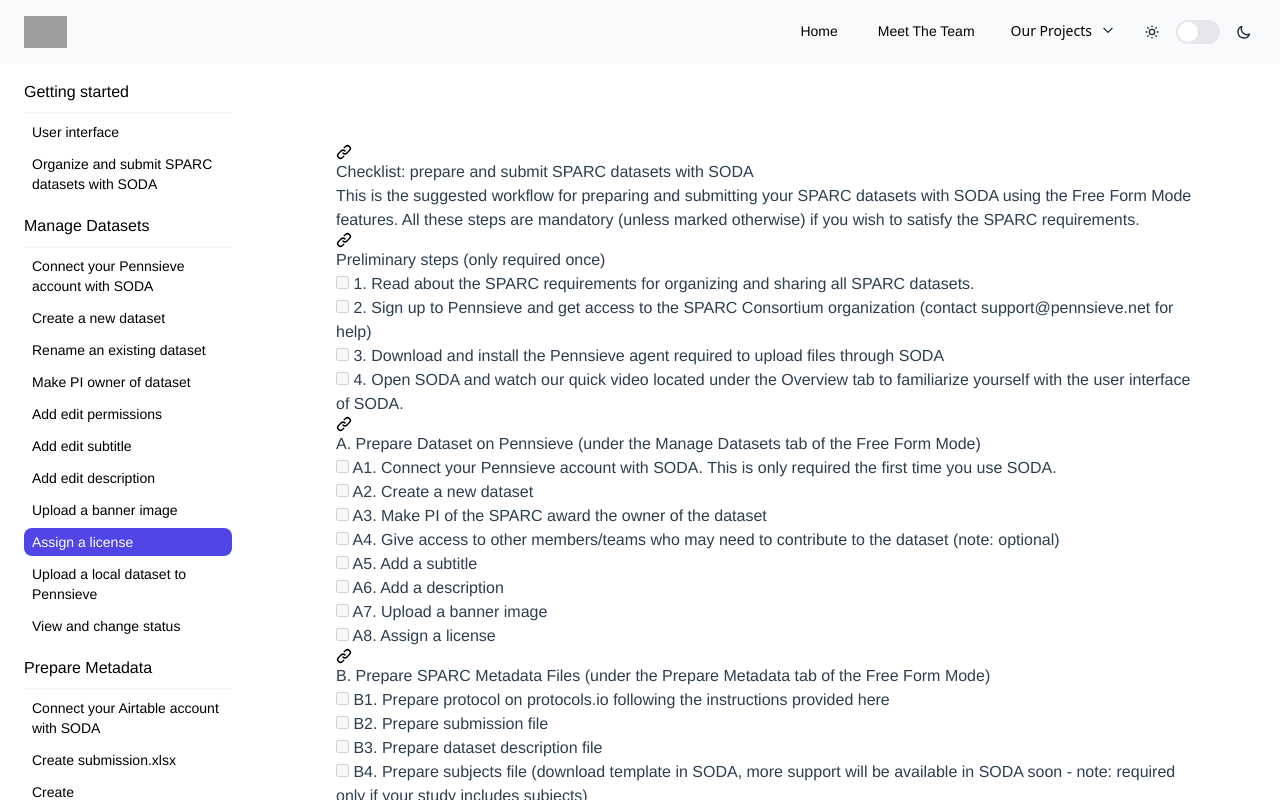
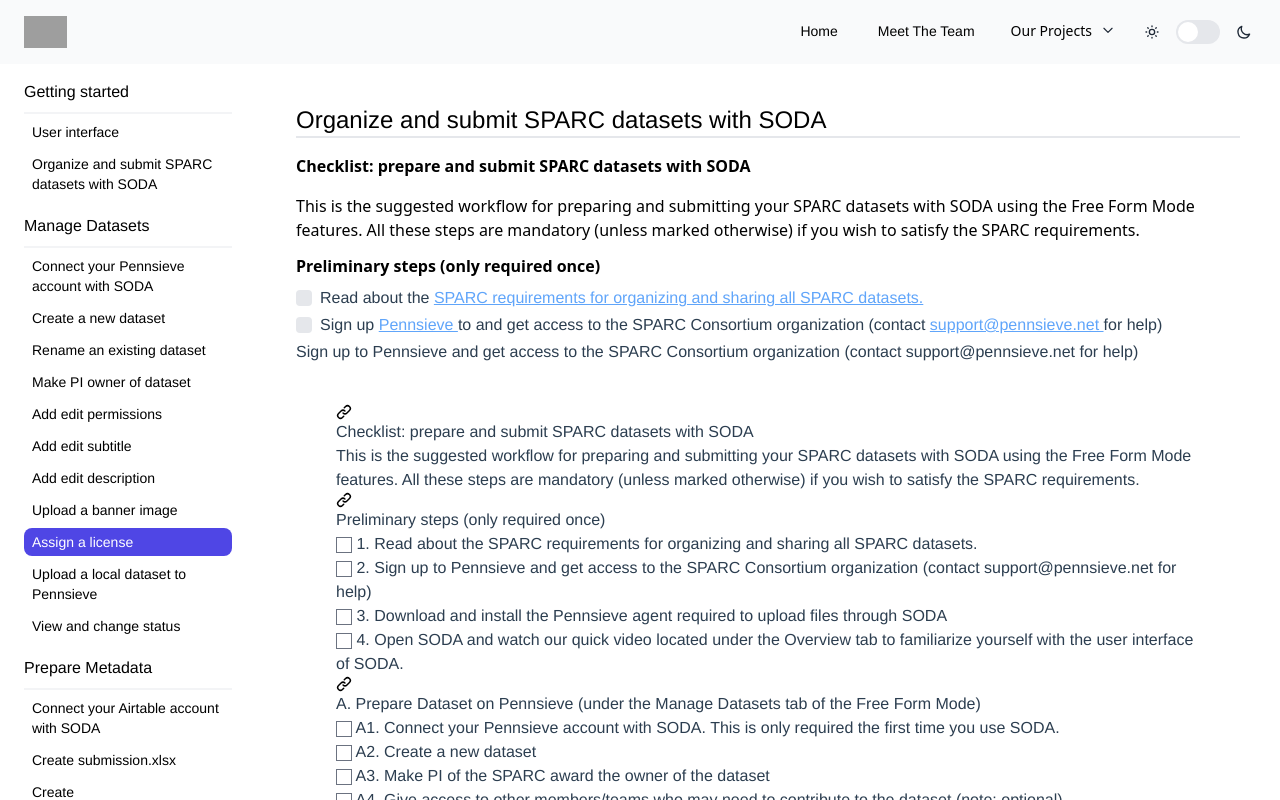
Before and after one commit to fairdataihub/fairdataihub.org, a Vue app: page /sodasparc/docs/Assign-a-license in a window 1280 px wide. Built offline with nearby package versions, Linux system fonts and the light colour scheme; grey boxes are pictures that could not be loaded.

Commit message:
Added form

```diff
--- a/package.json
+++ b/package.json
@@ -16,6 +16,7 @@
     "vueperslides": "^3.3.1"
   },
   "devDependencies": {
+    "@tailwindcss/forms": "^0.3.3",
     "@vue/cli-plugin-babel": "~4.5.0",
     "@vue/cli-plugin-eslint": "~4.5.0",
     "@vue/cli-service": "~4.5.0",
--- a/src/components/SodasparcDocs/docs/getting-started/OrganizeSubmit.vue
+++ b/src/components/SodasparcDocs/docs/getting-started/OrganizeSubmit.vue
@@ -1,4 +1,101 @@
 <template>
+  <div>
+    <base-docs-title :title="`Organize and submit SPARC datasets with SODA`">
+    </base-docs-title>
+  </div>
+
+  <div class="flex flex-col mb-3">
+    <h2
+      class="font-sans font-semibold text-base text-black dark:text-white mb-4"
+    >
+      Checklist: prepare and submit SPARC datasets with SODA
+    </h2>
+    <h3 class="font-sans text-base text-black dark:text-white">
+      This is the suggested workflow for preparing and submitting your SPARC
+      datasets with SODA using the Free Form Mode features. All these steps are
+      mandatory (unless marked otherwise) if you wish to satisfy the SPARC
+      requirements.
+    </h3>
+  </div>
+
+  <div class="flex flex-col">
+    <h2
+      class="font-sans font-semibold text-base text-black dark:text-white mb-2"
+    >
+      Preliminary steps (only required once)
+    </h2>
+    <form class="flex flex-col">
+      <div>
+        <label class="inline-flex items-center">
+          <input
+            type="checkbox"
+            class="
+              rounded
+              bg-gray-200
+              border-transparent
+              focus:border-transparent focus:bg-gray-200
+              text-black
+              dark:text-white
+              focus:ring-1 focus:ring-offset-2 focus:ring-gray-500
+            "
+            disabled
+          />
+          <span class="ml-2">
+            Read about the
+            <a
+              href="https://sparc.science/help/7k8nEPuw3FjOq2HuS8OVsd"
+              target="_blank"
+              class="underline text-blue-400"
+            >
+              SPARC requirements for organizing and sharing all SPARC
+              datasets.</a
+            >
+          </span>
+        </label>
+      </div>
+      <div>
+        <label class="inline-flex items-center">
+          <input
+            type="checkbox"
+            class="
+              rounded
+              bg-gray-200
+              border-transparent
+              focus:border-transparent focus:bg-gray-200
+              text-black
+              dark:text-white
+              focus:ring-1 focus:ring-offset-2 focus:ring-gray-500
+            "
+            disabled
+          />
+          <span class="ml-2">
+            Sign up
+
+            <a
+              href="https://app.pennsieve.net/"
+              target="_blank"
+              class="underline text-blue-400"
+            >
+              Pennsieve
+            </a>
+            to and get access to the SPARC Consortium organization (contact
+            <a
+              href="mailto:support@pennsieve.net"
+              target="_blank"
+              class="underline text-blue-400"
+            >
+              support@pennsieve.net
+            </a>
+            for help)
+          </span>
+        </label>
+      </div>
+    </form>
+  </div>
+
+  Sign up to Pennsieve and get access to the SPARC Consortium organization
+  (contact support@pennsieve.net for help)
+
   <div class="p-10">
     <div class="markdown-body">
       <h2>
--- a/src/components/SodasparcDocs/docs/getting-started/SodaUI.vue
+++ b/src/components/SodasparcDocs/docs/getting-started/SodaUI.vue
@@ -1,18 +1,23 @@
 <template>
-  <div class="">
-    <h1>
+  <div>
+    <base-docs-title :title="`User Interface`"> </base-docs-title>
+  </div>
+
+  <div class="flex flex-col">
+    <h2 class="font-sans text-base text-black dark:text-white mb-4">
       Click on the image below and watch our short video to get familiarized
       with SODA's user interface
-    </h1>
-    <div class="flex justify-center">
+    </h2>
+
+    <div class="flex justify-center my-4">
       <a href="https://www.youtube.com/watch?v=Fyn9R0Tk_pU" target="_blank">
         <img src="https://img.youtube.com/vi/Fyn9R0Tk_pU/0.jpg" />
       </a>
     </div>
 
-    <h1>Notes</h1>
-    <br />
-    <ul>
+    <h2 class="font-sans text-base text-black dark:text-white mb-2">Notes:</h2>
+
+    <ul class="list-inside bg-rose-200 list-disc">
       <li>
         The window size of the application frame can be easily adjusted to fit
         your screen by dragging the borders.
@@ -22,16 +27,34 @@
         organization, uploading, etc).
       </li>
       <li>
-        Tooltips (i) are used throughout the interface to provide users with
-        additional information.
-      </li>
-      <li>
         Click on the document icon next to each feature's title to open the
         related documentation page in your browser.
       </li>
       <li>
         A pop-up message will appear when launching the app if a newer version
         is available for download.
+      </li>
+      <li>
+        <svg
+          aria-hidden="true"
+          focusable="false"
+          data-prefix="fas"
+          data-icon="info-circle"
+          role="img"
+          xmlns="http://www.w3.org/2000/svg"
+          viewBox="0 0 512 512"
+          class="svg-inline--fa fa-info-circle fa-w-16 fa-3x h-4 inline-flex"
+        >
+          <path
+            fill="currentColor"
+            d="M256 8C119.043 8 8 119.083 8 256c0 136.997 111.043 248 248 248s248-111.003 248-248C504 119.083 392.957 8 256 8zm0 110c23.196 0 42 18.804 42 42s-18.804 42-42 42-42-18.804-42-42 18.804-42 42-42zm56 254c0 6.627-5.373 12-12 12h-88c-6.627 0-12-5.373-12-12v-24c0-6.627 5.373-12 12-12h12v-64h-12c-6.627 0-12-5.373-12-12v-24c0-6.627 5.373-12 12-12h64c6.627 0 12 5.373 12 12v100h12c6.627 0 12 5.373 12 12v24z"
+            class=""
+            data-darkreader-inline-fill=""
+            style="--darkreader-inline-fill: currentColor"
+          ></path>
+        </svg>
+        Tooltips are used throughout the interface to provide users with
+        additional information.
       </li>
     </ul>
   </div>
--- a/src/components/UI/BaseDocscontent.vue
+++ b/src/components/UI/BaseDocscontent.vue
@@ -1,5 +1,7 @@
 <template>
-  <div class="p-10"><slot></slot></div>
+  <div class="p-10 w-full">
+    <slot></slot>
+  </div>
 </template>
 
 <script>
--- /dev/null
+++ b/src/components/UI/BaseDocstitle.vue
@@ -0,0 +1,16 @@
+<template>
+  <h1 class="text-bold text-xl lg:text-2xl text-black dark:text-white">
+    {{ title }}
+  </h1>
+
+  <div class="w-full border-b-2 border-grey-500 mb-4"></div>
+</template>
+
+<script>
+export default {
+  name: "BaseDocstitle",
+  props: ["title"],
+};
+</script>
+
+<style></style>
--- a/tailwind.config.js
+++ b/tailwind.config.js
@@ -28,5 +28,5 @@ module.exports = {
       transitionProperty: ["responsive", "motion-safe", "motion-reduce"],
     },
   },
-  plugins: [],
+  plugins: [require("@tailwindcss/forms")],
 };
```
Also changed, not shown: src/main.js (+5 -3 lines), 2 other files (tests, documents, lock files or other folders).
